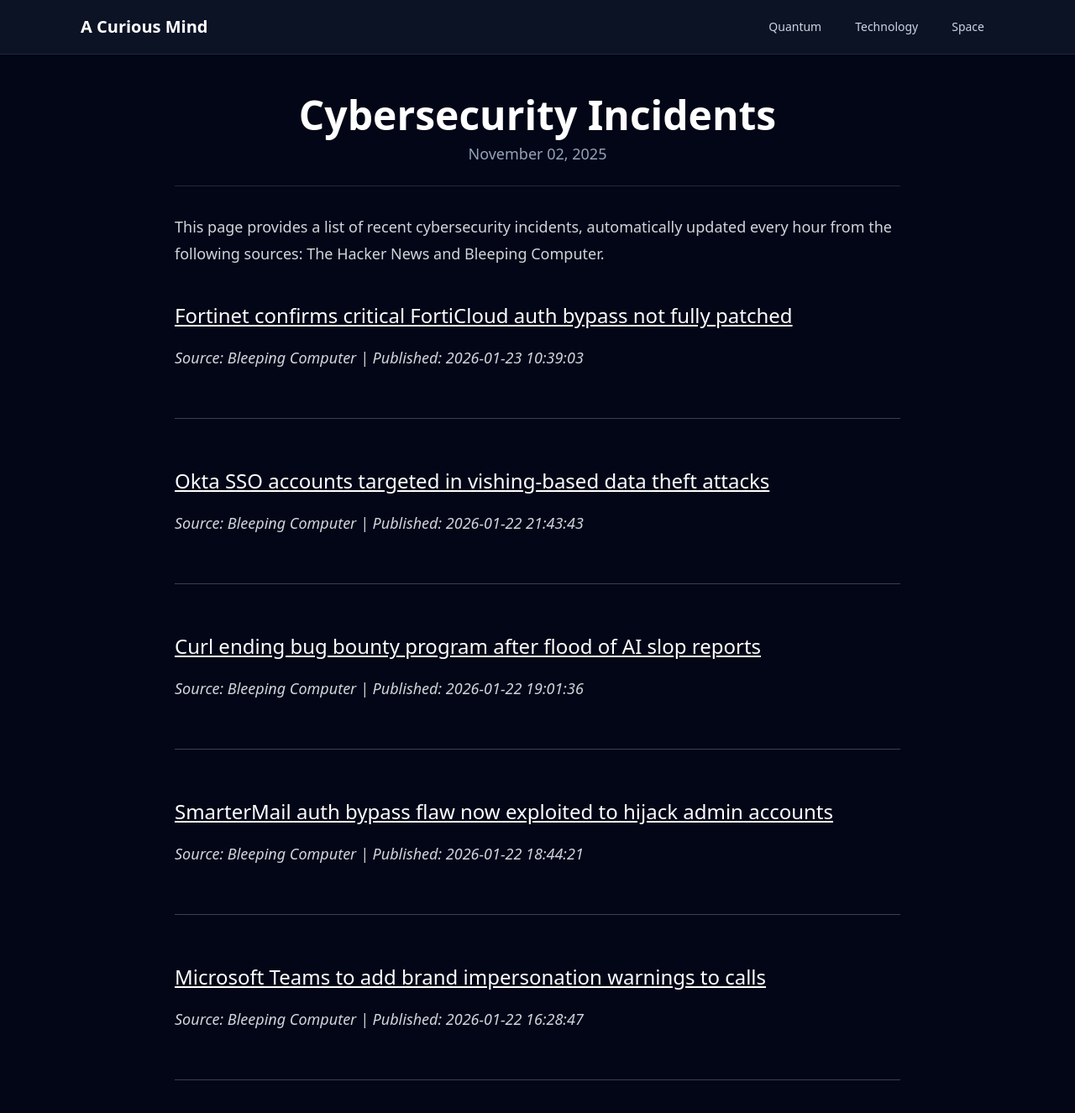
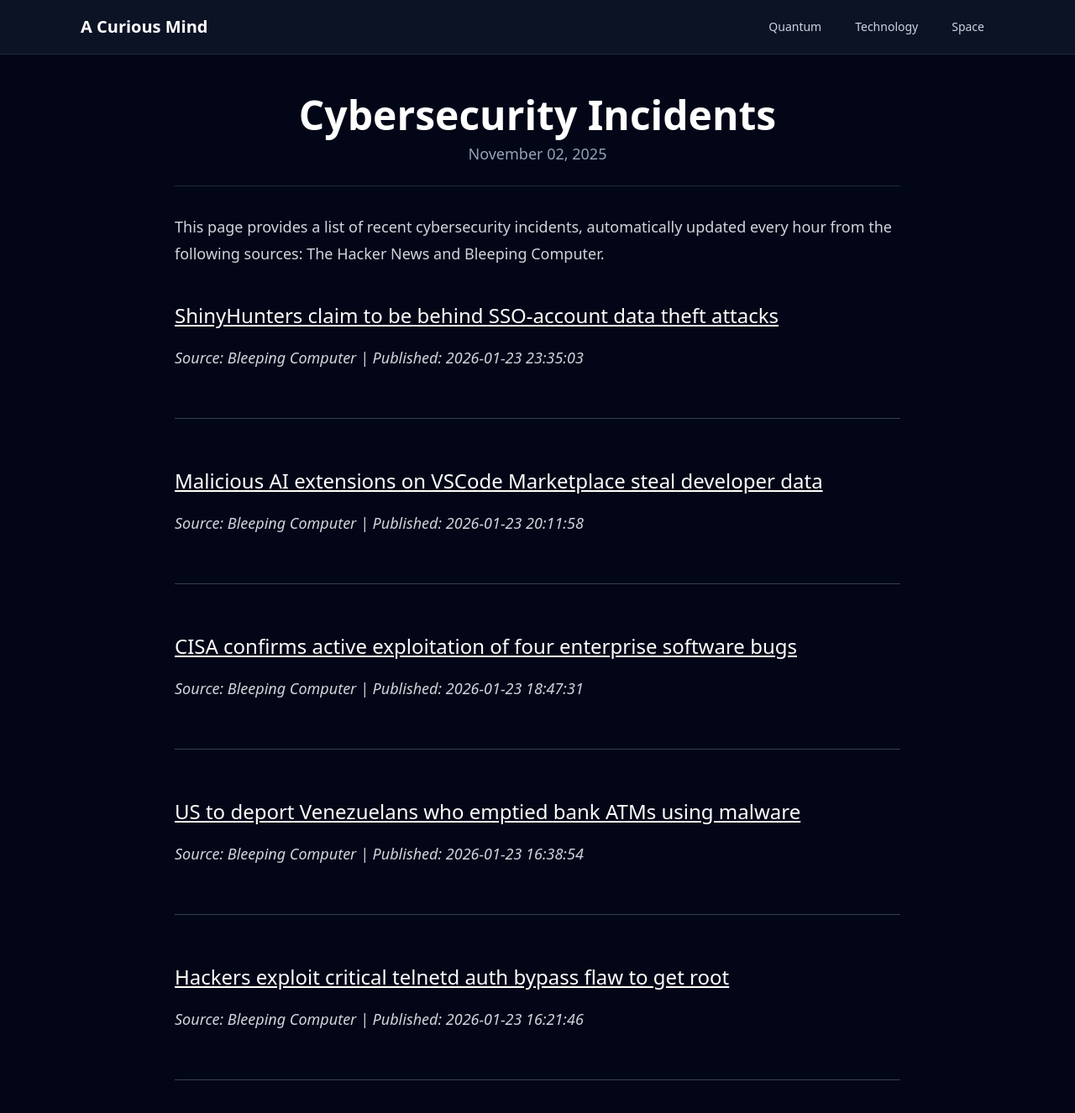
Before and after one commit to onehl7/onehl7.github.io, a Jekyll site: the page built from _posts/2025-11-02-cybersecurity-incidents.md, in a window 1280 px wide and 1400 px high. Shown: the top 1326 px of the window at 84% size. Built offline with Jekyll 4.4.1, drawn with Linux system fonts in a browser that asks for light colours; nearby versions of some CDN libraries.

Commit message:
Update news data

```diff
--- a/_data/news.json
+++ b/_data/news.json
@@ -1,32 +1,32 @@
 [
   {
     "source": "Bleeping Computer",
-    "title": "Fortinet confirms critical FortiCloud auth bypass not fully patched",
-    "link": "https://www.bleepingcomputer.com/news/security/fortinet-confirms-critical-forticloud-auth-bypass-not-fully-patched/",
-    "published": "2026-01-23 10:39:03"
+    "title": "ShinyHunters claim to be behind SSO-account data theft attacks",
+    "link": "https://www.bleepingcomputer.com/news/security/shinyhunters-claim-to-be-behind-sso-account-data-theft-attacks/",
+    "published": "2026-01-23 23:35:03"
   },
   {
     "source": "Bleeping Computer",
-    "title": "Okta SSO accounts targeted in vishing-based data theft attacks",
-    "link": "https://www.bleepingcomputer.com/news/security/okta-sso-accounts-targeted-in-vishing-based-data-theft-attacks/",
-    "published": "2026-01-22 21:43:43"
+    "title": "Malicious AI extensions on VSCode Marketplace steal developer data",
+    "link": "https://www.bleepingcomputer.com/news/security/malicious-ai-extensions-on-vscode-marketplace-steal-developer-data/",
+    "published": "2026-01-23 20:11:58"
   },
   {
     "source": "Bleeping Computer",
-    "title": "Curl ending bug bounty program after flood of AI slop reports",
-    "link": "https://www.bleepingcomputer.com/news/security/curl-ending-bug-bounty-program-after-flood-of-ai-slop-reports/",
-    "published": "2026-01-22 19:01:36"
+    "title": "CISA confirms active exploitation of four enterprise software bugs",
+    "link": "https://www.bleepingcomputer.com/news/security/cisa-confirms-active-exploitation-of-four-enterprise-software-bugs/",
+    "published": "2026-01-23 18:47:31"
   },
   {
     "source": "Bleeping Computer",
-    "title": "SmarterMail auth bypass flaw now exploited to hijack admin accounts",
-    "link": "https://www.bleepingcomputer.com/news/security/smartermail-auth-bypass-flaw-now-exploited-to-hijack-admin-accounts/",
-    "published": "2026-01-22 18:44:21"
+    "title": "US to deport Venezuelans who emptied bank ATMs using malware",
+    "link": "https://www.bleepingcomputer.com/news/security/us-to-deport-venezuelans-who-emptied-bank-atms-using-malware/",
+    "published": "2026-01-23 16:38:54"
   },
   {
     "source": "Bleeping Computer",
-    "title": "Microsoft Teams to add brand impersonation warnings to calls",
-    "link": "https://www.bleepingcomputer.com/news/microsoft/microsoft-teams-to-add-brand-impersonation-warnings-to-calls/",
-    "published": "2026-01-22 16:28:47"
+    "title": "Hackers exploit critical telnetd auth bypass flaw to get root",
+    "link": "https://www.bleepingcomputer.com/news/security/hackers-exploit-critical-telnetd-auth-bypass-flaw-to-get-root/",
+    "published": "2026-01-23 16:21:46"
   }
 ]
```
